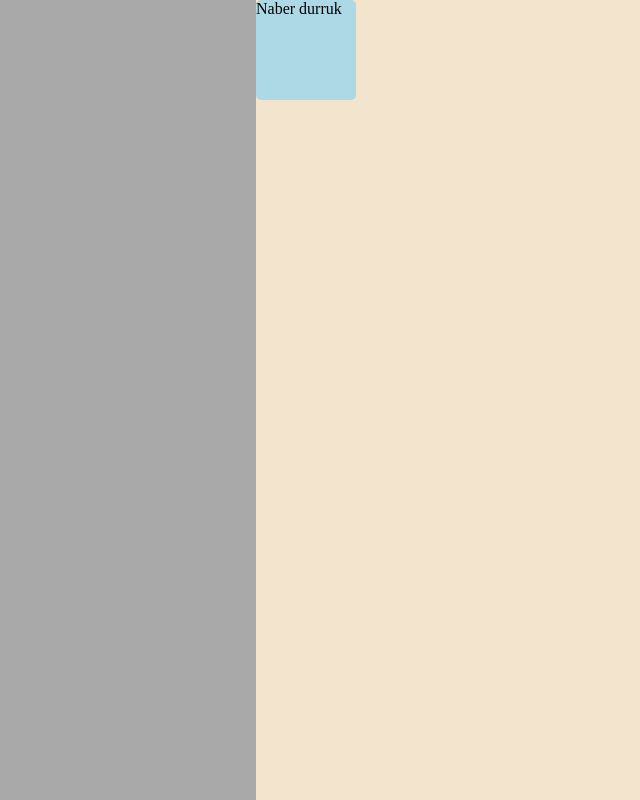
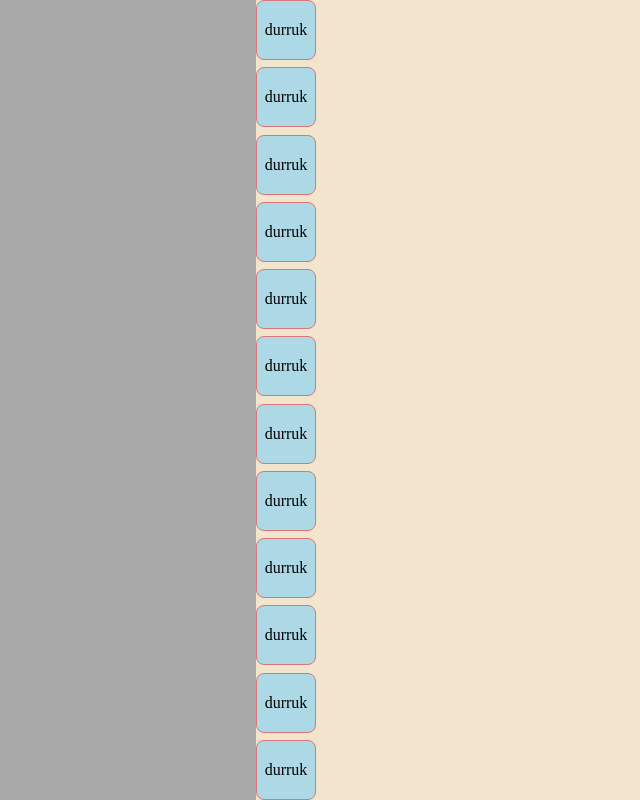
Before and after one commit to aligulerworks/odin-etchASketch, a plain HTML site: page index.html in a window 1280 px wide. Shown: the whole page, without its empty margins (0-640 px from the left). Drawn offline with Linux system fonts and the light colour scheme.

Commit message:
A Commit To Consult A  SuperVisor

```diff
--- a/script.js
+++ b/script.js
@@ -1,46 +1,75 @@
 'use strict';
 
 
+
+
 //Canvas size/resolution
-const cellCount = '1fr 1fr 1fr 1fr 1fr';
+// const cellCount = '1fr 1fr 1fr 1fr 1fr';
 
 
 // Variables for existing elements
 const canvas = document.getElementById('canvas');
 
 //Create Cells to be Painted
-const cell = document.createElement('div');
-cell.classList.add('cell');
-cell.textContent = 'Naber durruk';
+let cell = document.createElement('div');
+let cellCount;
+
+// Cell Filling Function
+function canvasGrid(userCellInput) {
+   let count = userCellInput;
+   cellCount = userCellInput;
+   (userCellInput > count) ? count = userCellInput : count;
+
+   for (let i = 0; i < count; i++) {
+   // Put Cell into canvas
+   cell = canvas.appendChild(document.createElement('div'));
+   cell.classList.add('cell');
+   cell.textContent = 'durruk';
+   Object.assign(cell.style, cellStyles);
+   Object.assign(canvas.style, canvasStyles);
+
+
+   }
+}
+
 
 
 // STYLES
 //style list of cell
 const cellStyles = {
+   'display': 'grid',
+   'place-items': 'center',
    'background-color': 'lightblue',
-   'width': '100px',
-   'height': '100px',
-   'border-radius': '5%',
-   'box-sizing': 'border-box'
+   'width': '60px',
+   'height': '60px',
+   'border-radius': '0.5rem',
+   'box-sizing': 'border-box',
+   'overflow': 'hidden'
+
 };
 
 // style list of canvas
 const canvasStyles = {
-   'grid-template-columns': 'auto',
-   'grid-template-rows': 'auto',
-   'gap': '2px',
+   'display': 'grid',
+   'width': '100%',
+   'height': '100%',
+   'gap': '4px',
+   'grid-template-columns': '10fr',
 }
 
 //ASSIGN LISTED STYLES
 // assign styles to canvas
 Object.assign(canvas.style, canvasStyles);
 //assign styles to cell
-Object.assign(cell.style, cellStyles);
+// Object.assign(cell.style, cellStyles);
 
 
-// Put Cell into canvas
-canvas.appendChild(cell);
 
 
 
 //cell size and count function
+
+
+
+//TESTS
+canvasGrid(12);
--- a/style.css
+++ b/style.css
@@ -35,9 +35,14 @@ body {
 
 #canvas {
    background: rgb(243, 228, 206);
+   display: grid;
    width: 100%;
    height: 100%;
-
-   display: grid;
+   place-content: space-between;
+   place-items: space-between;
 
 }
+
+#canvas div {
+   border: 1px solid rgb(215, 119, 119);
+}
```
